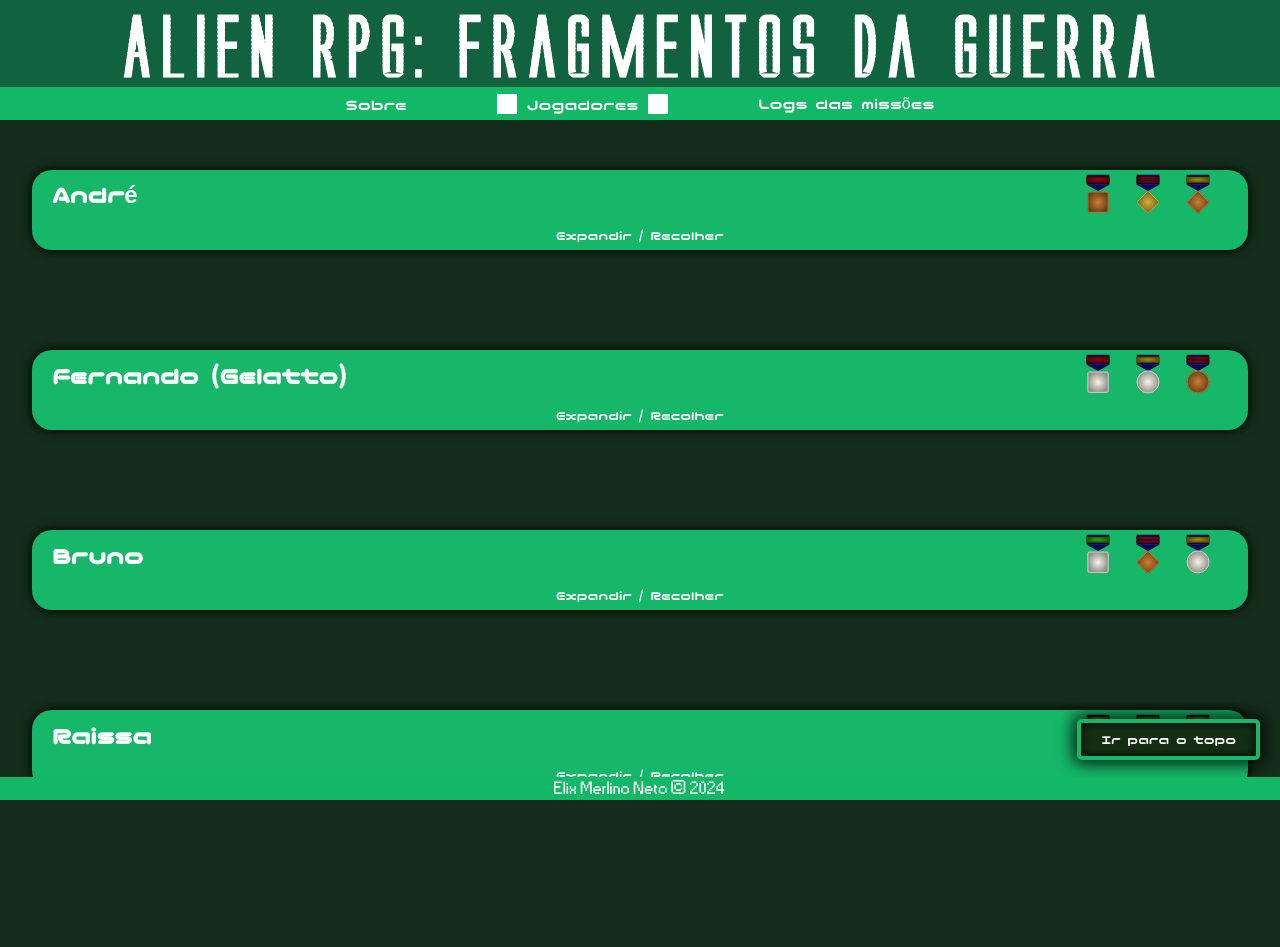
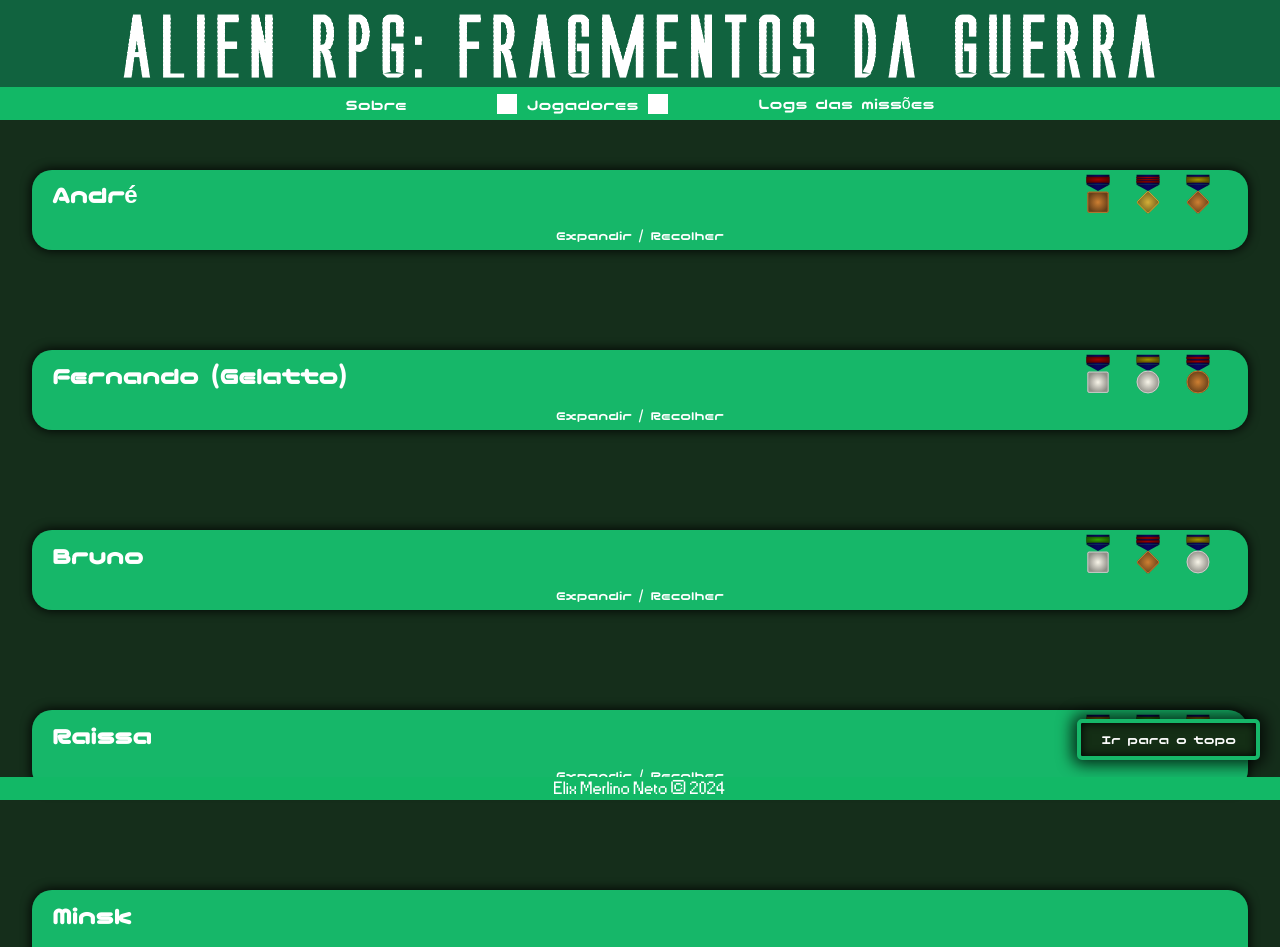
Before and after one commit to netoelix/alien-rpg, a React (Vite) app: page /players in a window 1280 px wide. Shown: the top 947 px of the page. Before the commit the page ends 840 px from the top, so only its background shows below. Built offline with nearby package versions, Linux system fonts and the light colour scheme.

Commit message:
Adicionando minsk

```diff
--- a/src/assets/data/data.ts
+++ b/src/assets/data/data.ts
@@ -6,6 +6,7 @@ import tokenSean from '../pictures/SeanBean.png';
 import tokenCarla from '../pictures/CarlaRodriguez.png';
 import tokenTakeo from '../pictures/TakeoIchinoda.png';
 import tokenCris from '../pictures/Cris.png';
+import tokenMinsk from '../pictures/Minsk.png';
 
 export const data = [
   {
@@ -71,4 +72,16 @@ export const data = [
       },
     ],
   },
+  {
+    playerId: 'Minsk',
+    characters: [
+      {
+        characterName: 'Minsk',
+        profession: 'Mascote',
+        codname: 'Weasel Prime',
+        images: tokenMinsk,
+        about: 'Minsk',
+      },
+    ],
+  },
 ];
```
Also changed, not shown: src/assets/pictures/Minsk.png (added).
